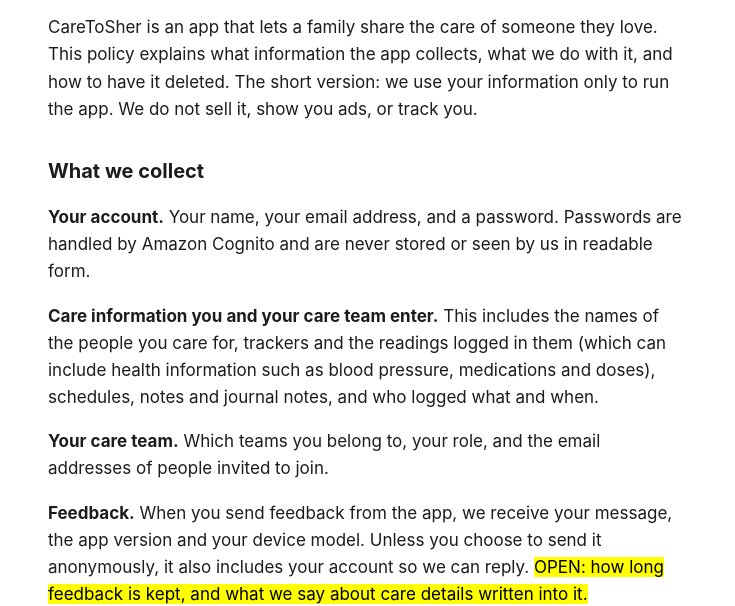
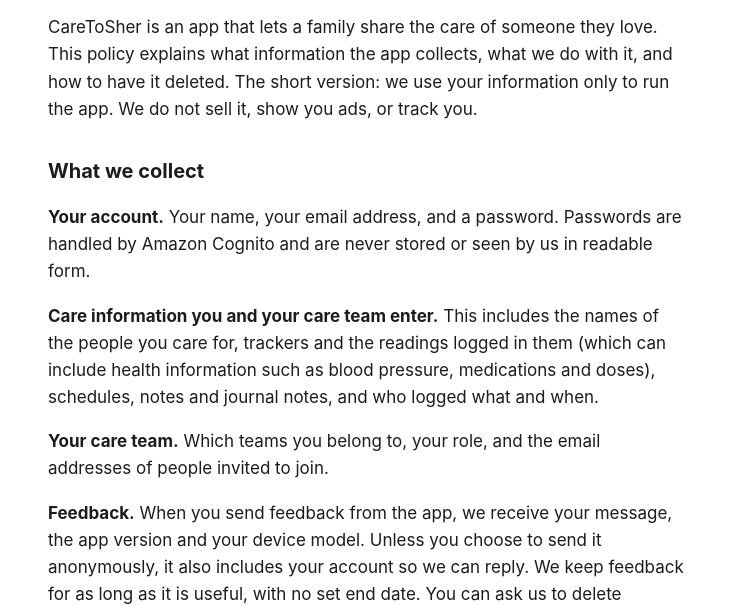
Before and after one commit to care-giver-app/caregiver-v2, a website: page web/site/privacy/index.html in a window 1280 px wide. Shown: the part 197-803 px from the top of the page, without its empty margins (272-1007 px from the left). Drawn offline with Linux system fonts and the light colour scheme.

Commit message:
feat(web): illinois law, 18+, and feedback retention on the legal pages
Co-Authored-By: Claude Opus 5.5 <noreply@anthropic.com>

```diff
--- a/web/site/privacy/index.html
+++ b/web/site/privacy/index.html
@@ -42,11 +42,10 @@
       <p>
         <strong>Feedback.</strong> When you send feedback from the app, we receive your message, the
         app version and your device model. Unless you choose to send it anonymously, it also
-        includes your account so we can reply.
-        <mark
-          >OPEN: how long feedback is kept, and what we say about care details written into
-          it.</mark
-        >
+        includes your account so we can reply. We keep feedback for as long as it is useful, with no
+        set end date. You can ask us to delete feedback you sent by emailing support; for anonymous
+        feedback, tell us roughly when you sent it and what it said, since nothing kept with it says
+        it was yours.
       </p>
       <p>
         <strong>Technical logs.</strong> Our servers keep request logs, which include your account
```
Also changed, not shown: web/site/terms/index.html (+3 -3 lines).
